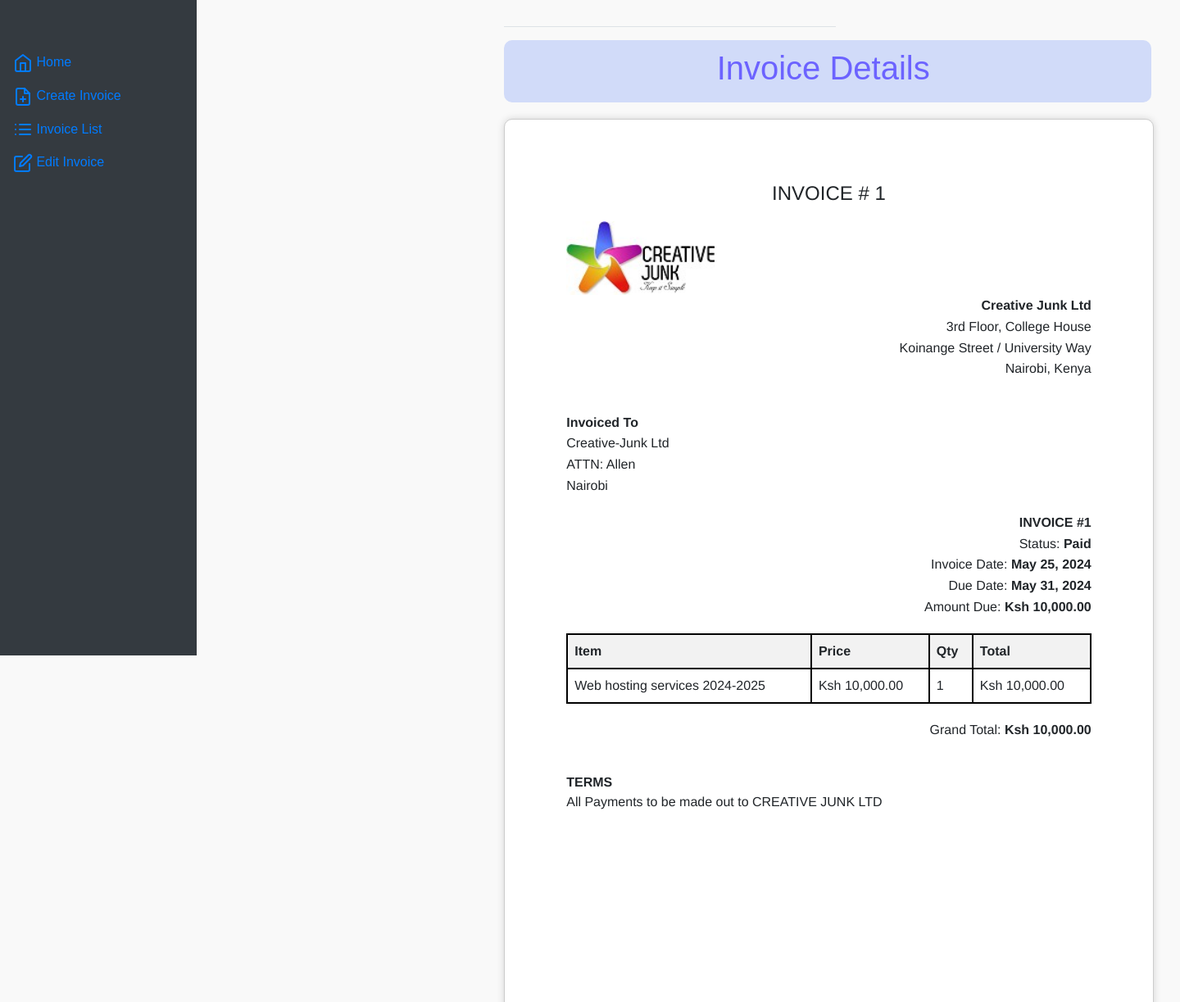
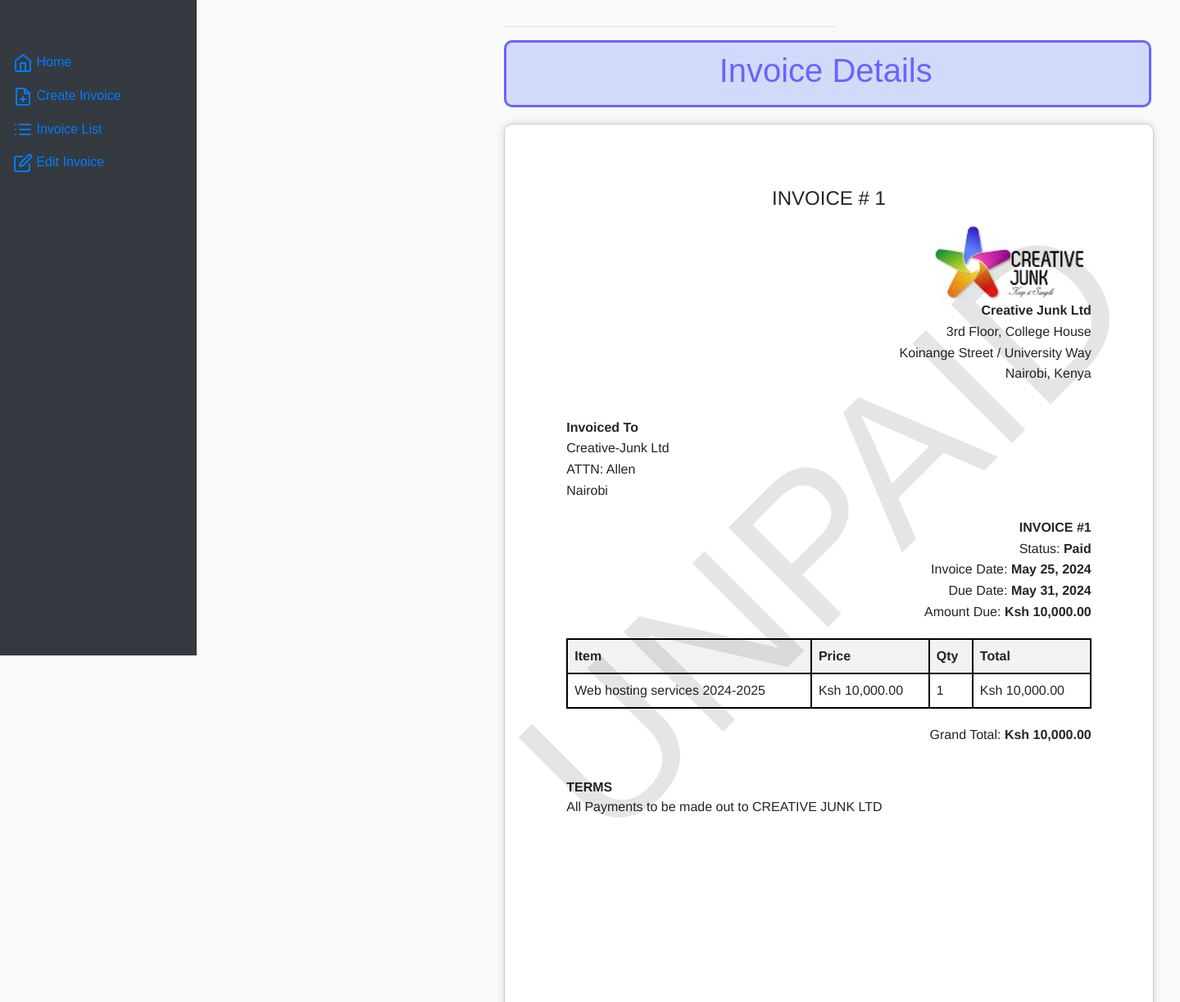
Before and after one commit to allan-nganga/django_invoice_generator, a Django app: page /invoice/1/ in a window 1440 px wide. Shown: the top 1223 px of the page at 82% size. Run offline with Django 5.2, Linux system fonts and the light colour scheme; data comes from the database, SQL or seed files in the repository; both versions use the stored data as it was after the commit; some libraries are stand-ins or nearby versions.

Commit message:
Added watermark to invoice details and styled create invoice

```diff
--- a/login/templates/invoice/invoice_detail.html
+++ b/login/templates/invoice/invoice_detail.html
@@ -28,6 +28,7 @@
         margin-bottom: 8px;
         display: flex;
         width: 790px;
+        border: solid 3px #6C63FF;
     }
 
     .page_title {
@@ -77,7 +78,9 @@
     .company-logo img {
         justify-content: flex-end;
         height: 90px;
+        margin-left: 450px;
     }
+
     .invoice-to p,
     .invoice-details p {
         margin: 0;
@@ -98,9 +101,6 @@
         color: #fff;
     }
 
-    .unpaid {
-        background-color: #f44336;
-    }
 
     table {
         width: 100%;
@@ -134,6 +134,27 @@
     .terms p {
         margin: 0;
     }
+
+    .watermark {
+        position: absolute;
+        top: 50%;
+        left: 50%;
+        transform: translate(-50%, -50%) rotate(-45deg);
+        font-size: 250px;
+        color: rgba(0, 0, 0, 0.1);
+        pointer-events: none;
+        user-select: none;
+        z-index: 1000;
+        margin-left: 190px;
+    }
+
+    .watermark.paid {
+        content: 'PAID';
+    }
+
+    .watermark.unpaid {
+        content: 'UNPAID';
+    }
 </style>
 {% endblock %}
 
@@ -145,6 +166,11 @@
     </div>
 </div>
 <div class="invoice-box">
+    {% if invoice.status == 'paid' %}
+    <div class="watermark paid">PAID</div>
+    {% else %}
+    <div class="watermark unpaid">UNPAID</div>
+    {% endif %}
     <h1>INVOICE # {{ invoice.id }}</h1>
     <div class="company-logo">
         {% load static %}
--- a/login/templates/invoice/invoice_list.html
+++ b/login/templates/invoice/invoice_list.html
@@ -12,6 +12,7 @@
         padding: 10px;
         margin-bottom: 8px;
         display: flex;
+        border: solid 3px #6C63FF;
     }
 
     .page_title {
@@ -51,6 +52,7 @@
         border-radius: 10px;
         box-shadow: 0 2px 4px rgba(0, 0, 0, 0.1);
         margin-bottom: 20px;
+        border: solid 3px #6C63FF;
     }
 
     .table {
```
Also changed, not shown: login/templates/invoice/create_invoice.html (+49 -5 lines), db.sqlite3.
